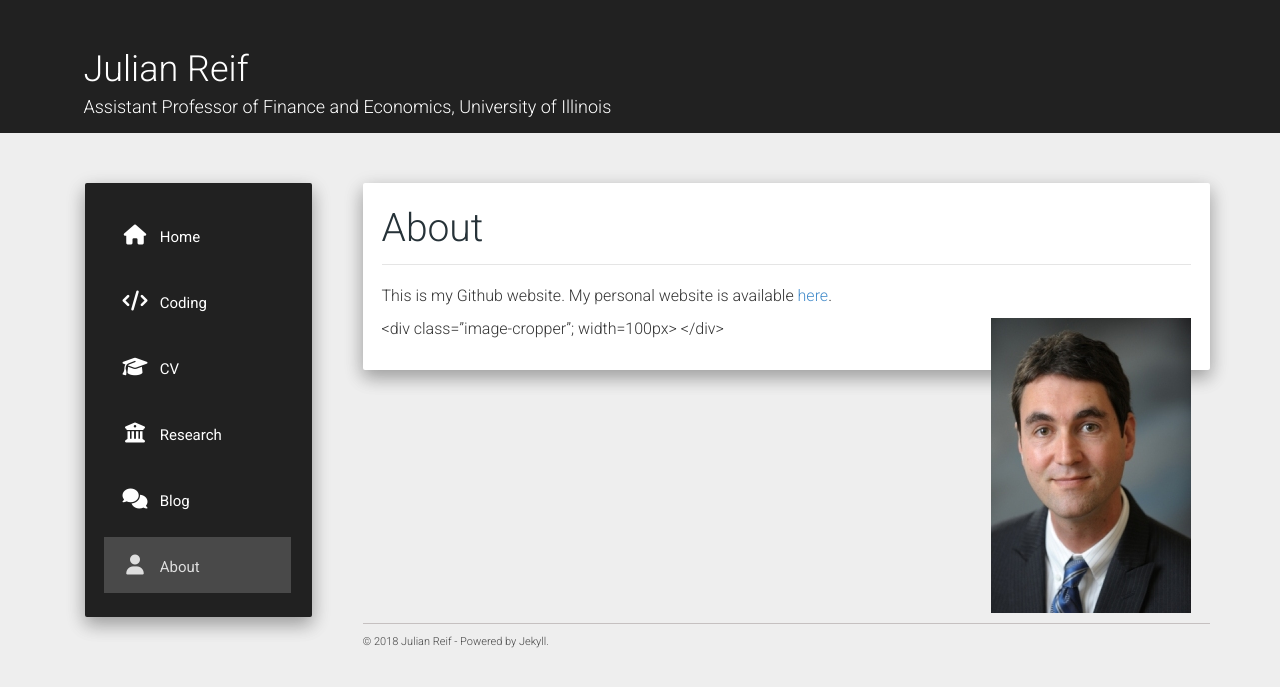
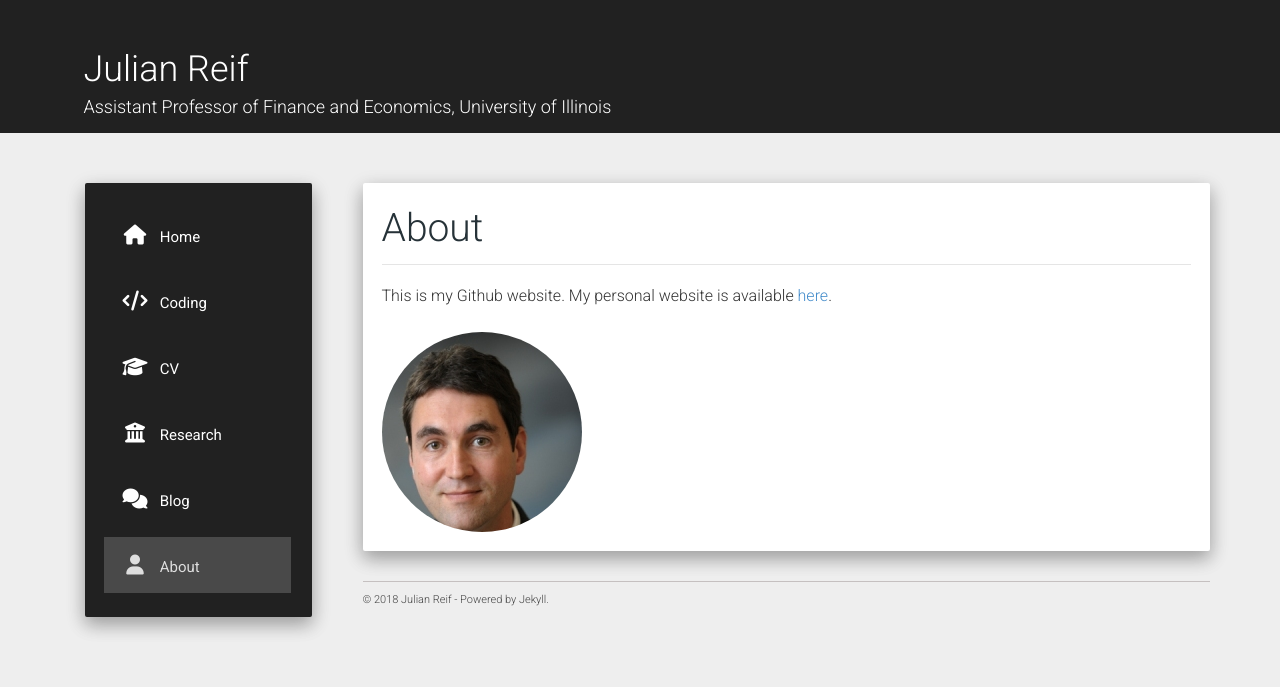
Before and after one commit to reifjulian/reifjulian.github.io, a Jekyll site: the page built from about.md, in a window 1280 px wide. Shown: the top 687 px of the page. Built offline with Jekyll 4.4.1, drawn with Linux system fonts in a browser that asks for light colours; nearby versions of some CDN libraries; comment, search, counter and statistics services are not loaded.

Commit message:
Update about.md

```diff
--- a/about.md
+++ b/about.md
@@ -27,6 +27,6 @@ img {
 </style>
 </head>
 
-<div class="image-cropper"; width=100px>
-    <img src="{{ "/assets/reif.jpg" | relateive_url }}" />
+<div class="image-cropper">
+    <img src="{{ "/assets/reif.jpg" }}" />
 </div>
```
